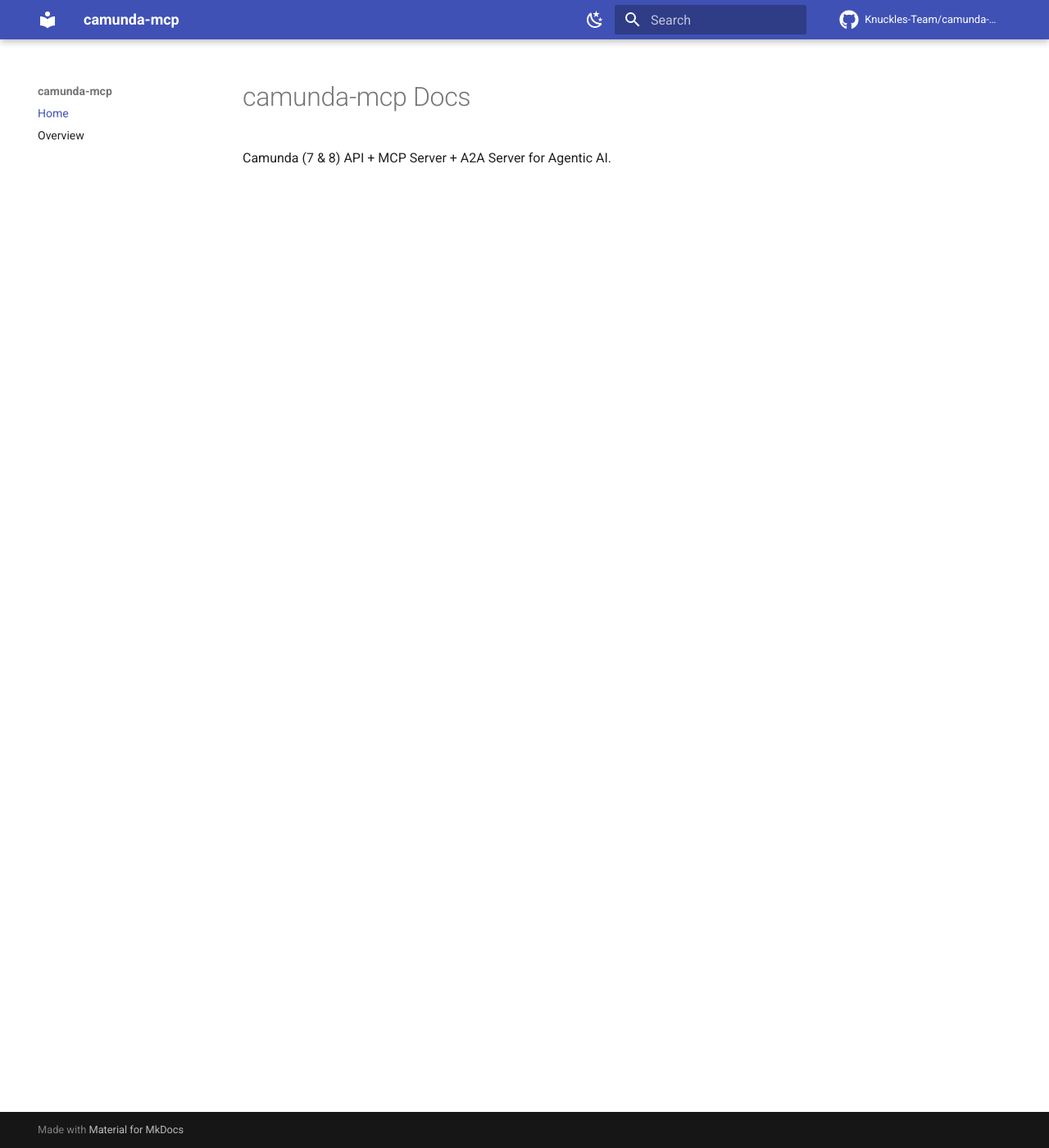
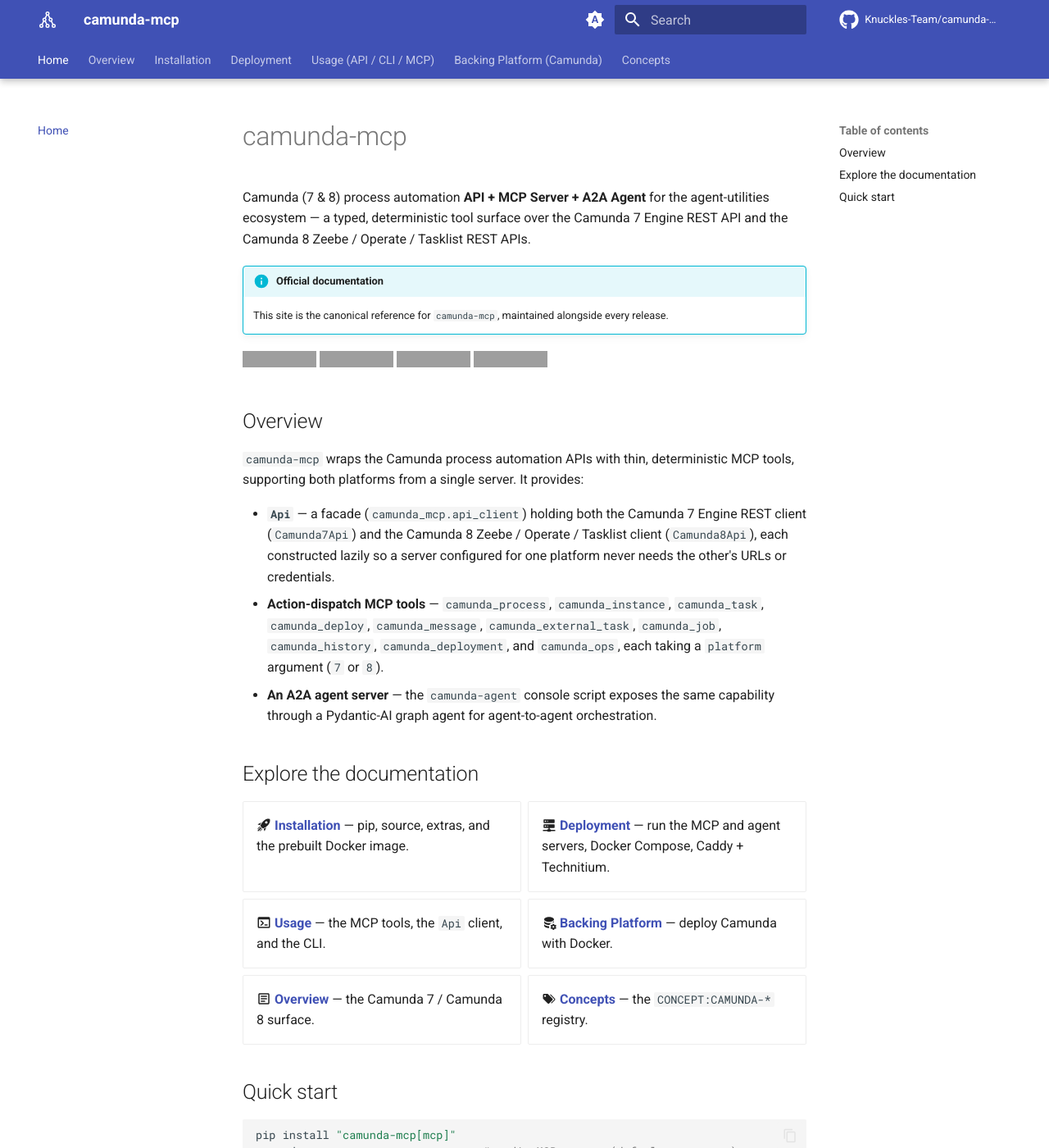
Before and after one commit to Knuckles-Team/camunda-mcp, an MkDocs documentation site: the page built from docs/index.md, in a window 1280 px wide and 1400 px high. Shown: the whole window at 82% size. Built offline with MkDocs 1.6.1 and Material for MkDocs 9.7.7, drawn with Linux system fonts in a browser that asks for light colours; comment, search, counter and statistics services are not loaded; some of the changed text lies outside the part shown; grey boxes are pictures that could not be loaded.

Commit message:
Standardize documentation: publish docs site, deployment & usage guides
Adopt the ecosystem documentation standard: a Material-themed MkDocs site
(index, installation, deployment, usage, backing platform) mirroring the
egeria-mcp reference, refreshed README with a documentation banner and page
table, and an expanded mkdocs.yml nav covering every docs page.

Co-Authored-By: Claude Opus 4.8 (1M context) <noreply@anthropic.com>

````diff
--- a/docs/index.md
+++ b/docs/index.md
@@ -1,3 +1,62 @@
-# camunda-mcp Docs
+# camunda-mcp
 
-Camunda (7 & 8) API + MCP Server + A2A Server for Agentic AI.
+Camunda (7 & 8) process automation **API + MCP Server + A2A Agent** for the
+agent-utilities ecosystem — a typed, deterministic tool surface over the Camunda 7
+Engine REST API and the Camunda 8 Zeebe / Operate / Tasklist REST APIs.
+
+!!! info "Official documentation"
+    This site is the canonical reference for `camunda-mcp`, maintained alongside every
+    release.
+
+[![PyPI](https://img.shields.io/pypi/v/camunda-mcp)](https://pypi.org/project/camunda-mcp/)
+![MCP Server](https://badge.mcpx.dev?type=server 'MCP Server')
+[![License](https://img.shields.io/pypi/l/camunda-mcp)](https://github.com/Knuckles-Team/camunda-mcp/blob/main/LICENSE)
+[![GitHub](https://img.shields.io/badge/source-GitHub-181717?logo=github)](https://github.com/Knuckles-Team/camunda-mcp)
+
+## Overview
+
+`camunda-mcp` wraps the Camunda process automation APIs with thin, deterministic MCP
+tools, supporting both platforms from a single server. It provides:
+
+- **`Api`** — a facade (`camunda_mcp.api_client`) holding both the Camunda 7 Engine
+  REST client (`Camunda7Api`) and the Camunda 8 Zeebe / Operate / Tasklist client
+  (`Camunda8Api`), each constructed lazily so a server configured for one platform
+  never needs the other's URLs or credentials.
+- **Action-dispatch MCP tools** — `camunda_process`, `camunda_instance`,
+  `camunda_task`, `camunda_deploy`, `camunda_message`, `camunda_external_task`,
+  `camunda_job`, `camunda_history`, `camunda_deployment`, and `camunda_ops`, each
+  taking a `platform` argument (`7` or `8`).
+- **An A2A agent server** — the `camunda-agent` console script exposes the same
+  capability through a Pydantic-AI graph agent for agent-to-agent orchestration.
+
+## Explore the documentation
+
+<div class="grid cards" markdown>
+
+- :material-rocket-launch: **[Installation](installation.md)** — pip, source, extras, and the prebuilt Docker image.
+- :material-server-network: **[Deployment](deployment.md)** — run the MCP and agent servers, Docker Compose, Caddy + Technitium.
+- :material-console: **[Usage](usage.md)** — the MCP tools, the `Api` client, and the CLI.
+- :material-database-cog: **[Backing Platform](platform.md)** — deploy Camunda with Docker.
+- :material-text-box-outline: **[Overview](overview.md)** — the Camunda 7 / Camunda 8 surface.
+- :material-tag-multiple: **[Concepts](concepts.md)** — the `CONCEPT:CAMUNDA-*` registry.
+
+</div>
+
+## Quick start
+
+```bash
+pip install "camunda-mcp[mcp]"
+camunda-mcp                       # stdio MCP server (default transport)
+```
+
+Connect it to a Camunda platform:
+
+```bash
+export CAMUNDA_PLATFORM=7
+export CAMUNDA7_URL=http://your-camunda:8080/engine-rest
+camunda-mcp --transport streamable-http --host 0.0.0.0 --port 8000
+```
+
+See **[Installation](installation.md)** and **[Deployment](deployment.md)** for the
+full matrix (PyPI extras, Docker image, all transports, the agent server, reverse
+proxy, DNS).
--- a/mkdocs.yml
+++ b/mkdocs.yml
@@ -1,35 +1,64 @@
 site_name: "camunda-mcp"
+site_description: "Camunda (7 & 8) process automation API + MCP Server + A2A Agent for the agent-utilities ecosystem."
+site_url: "https://knuckles-team.github.io/camunda-mcp/"
 repo_name: "Knuckles-Team/camunda-mcp"
 repo_url: "https://github.com/Knuckles-Team/camunda-mcp"
+edit_uri: "edit/main/docs/"
+copyright: "Copyright &copy; Knuckles-Team — MIT licensed"
+
 theme:
   name: material
+  icon:
+    repo: fontawesome/brands/github
+    logo: material/graph-outline
+  favicon: https://raw.githubusercontent.com/squidfunk/mkdocs-material/master/material/templates/assets/images/favicon.png
   features:
+    - navigation.tabs
+    - navigation.tabs.sticky
     - navigation.sections
     - navigation.top
+    - navigation.tracking
+    - navigation.instant
+    - navigation.instant.progress
+    - navigation.footer
+    - toc.follow
     - search.suggest
     - search.highlight
+    - search.share
     - content.code.copy
     - content.code.annotate
+    - content.tabs.link
+    - content.tooltips
   palette:
-    - scheme: default
+    - media: "(prefers-color-scheme)"
+      toggle:
+        icon: material/brightness-auto
+        name: Switch to light mode
+    - media: "(prefers-color-scheme: light)"
+      scheme: default
       primary: indigo
       accent: indigo
       toggle:
         icon: material/weather-night
         name: Switch to dark mode
-    - scheme: slate
+    - media: "(prefers-color-scheme: dark)"
+      scheme: slate
       primary: indigo
       accent: indigo
       toggle:
         icon: material/weather-sunny
         name: Switch to light mode
-  icon:
-    repo: fontawesome/brands/github
+
 plugins:
   - search
+
 markdown_extensions:
   - pymdownx.highlight:
       anchor_linenums: true
+      line_spans: __span
+      pygments_lang_class: true
+  - pymdownx.inlinehilite
+  - pymdownx.snippets
   - pymdownx.superfences:
       custom_fences:
         - name: mermaid
@@ -37,12 +66,29 @@ markdown_extensions:
           format: !!python/name:pymdownx.superfences.fence_code_format
   - pymdownx.tabbed:
       alternate_style: true
+  - pymdownx.emoji:
+      emoji_index: !!python/name:material.extensions.emoji.twemoji
+      emoji_generator: !!python/name:material.extensions.emoji.to_svg
   - admonition
   - pymdownx.details
   - attr_list
+  - md_in_html
   - tables
   - toc:
       permalink: true
+
+extra:
+  social:
+    - icon: fontawesome/brands/github
+      link: https://github.com/Knuckles-Team/camunda-mcp
+    - icon: fontawesome/brands/python
+      link: https://pypi.org/project/camunda-mcp/
+
 nav:
   - Home: index.md
   - Overview: overview.md
+  - Installation: installation.md
+  - Deployment: deployment.md
+  - Usage (API / CLI / MCP): usage.md
+  - Backing Platform (Camunda): platform.md
+  - Concepts: concepts.md
````
Also changed, not shown: README.md (+91 -38 lines), docs/deployment.md (added, +209 -0 lines), docs/installation.md (added, +76 -0 lines), docs/platform.md (added, +112 -0 lines), docs/usage.md (added, +95 -0 lines).
